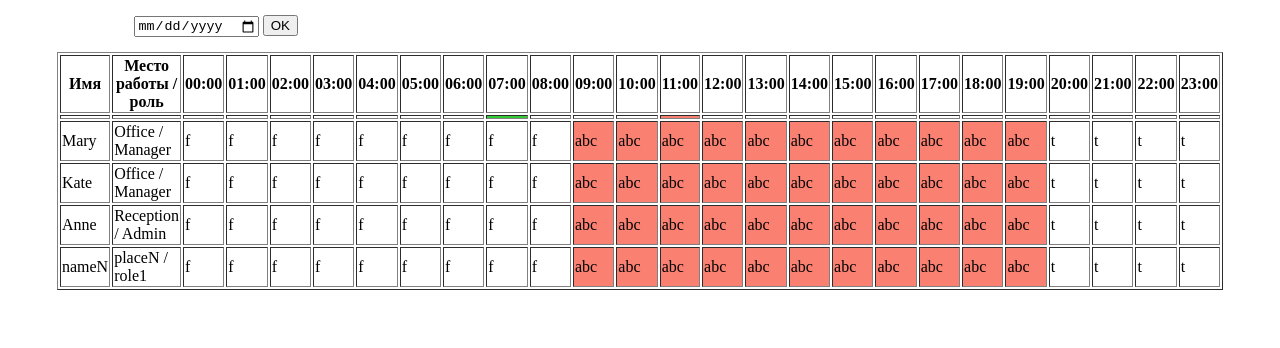
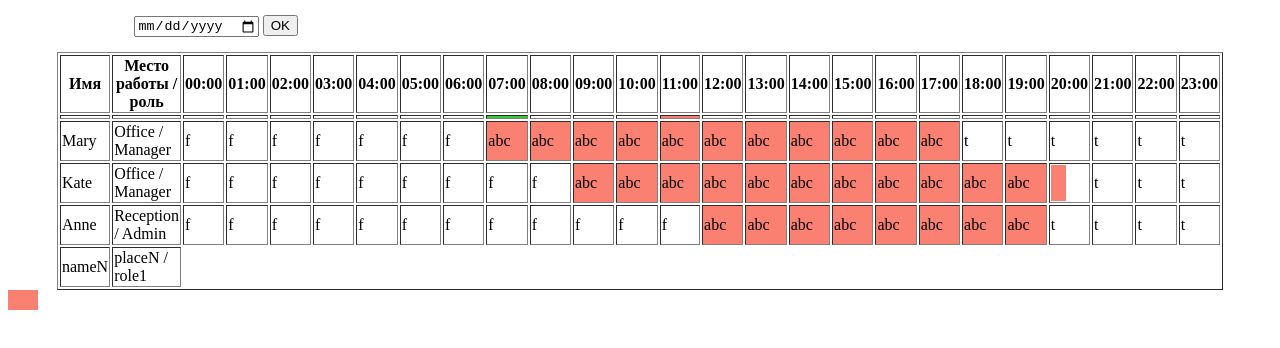
Before and after one commit to marinasmirnova2406/AllInstruments, a plain HTML site: page index.html in a window 1280 px wide. Drawn offline with nearby package versions, Linux system fonts and the light colour scheme.

Commit message:
Закончен вариант со случаем, когда минуты начального времени равны 00

```diff
--- a/index.html
+++ b/index.html
@@ -83,13 +83,8 @@
     </div><!-- main-container -->
 
 
-<script type="text/javascript">
-  var table = document.getElementById("timetable"); // Получаем ссылку на таблицу
-  var trs = t.getElementsByTagName("tr");
 
-
-  $("#timetable").append("<tr><td>TEST1</td><td>TEST2</td</tr>")
-</script>
+<div class="virtual" style="height: 20px; width: 30px;"></div>
 
 
 
--- a/scripts.js
+++ b/scripts.js
@@ -1,8 +1,8 @@
 
 let tests =  {
     virtual:[
-      ["Mary","Office","Manager","2019-11-04T08:30:00.000Z","2019-11-04T18:3000.000Z"],
-      ["Kate","Office","Manager","2019-11-04T09:00:00.000Z","2019-11-04T20:0000.000Z"],
+      ["Mary","Office","Manager","2019-11-04T07:00:00.000Z","2019-11-04T18:0000.000Z"],
+      ["Kate","Office","Manager","2019-11-04T09:00:00.000Z","2019-11-04T20:2500.000Z"],
       ["Anne","Reception","Admin","2019-11-04T12:00:00.000Z","2019-11-04T20:0000.000Z"],
       ["nameN","placeN","role1","datetime_fromN","datetime_toN"]
     ],
@@ -14,19 +14,28 @@ let tests =  {
     ]
   }
 
-  function theRow(string) {
+  function theRow(variant, string) {
+    if (variant == "virtual") {
+      var arrVariant = tests.virtual;
+      var colorClass = "virtual";
+    } if (variant == "actual") {
+      var arrVariant = tests.actual;
+      var colorClass = "actual";
+    };
+
+
     var timeTable = document.getElementById("timetable"); // Инициализируем таблицу
     var newRow = document.createElement("tr"); // Создаем новую строку
 
     // Создаем первую ячейку со значением "Имя"
-    var readName = tests.virtual[string][0];
+    var readName = arrVariant[string][0];
     var nameCell=document.createElement("td");
     nameCell.innerHTML = readName;
     newRow.appendChild(nameCell);
 
     // Создаем первую ячейку со значением "Расположение и роль"
-    var readPlase = tests.virtual[string][1];
-    var readRole = tests.virtual[string][2];
+    var readPlase = arrVariant[string][1];
+    var readRole = arrVariant[string][2];
     var placeRoleCell=document.createElement("td");
     placeRoleCell.innerHTML = readPlase + " / " + readRole;
     newRow.appendChild(placeRoleCell);
@@ -34,24 +43,9 @@ let tests =  {
     timeTable.appendChild(newRow);
 
 
-/*for (var i=0; i<2; i++) {
- var newCell=document.createElement("td");
- newCell.setAttribute('class', "virtual");
- ipCreator ++;
- newRow.appendChild(newCell);
-}*/
-
-
-var ipCreator = "0";
-//document.getElementById("tests").textContent = "Текст элемента р изменён";
-var myP = document.getElementById("td17");
-//получить HTML содержимое элемента, имеющего id="myP"
-myP.innerHTML;
-
-
-function timeHandler(string) {
-  let readStringF = tests.virtual[string][3];
-  let readStringT = tests.virtual[string][4];
+    function timeHandler(variant, string) {
+      let readStringF = variant[string][3];
+      let readStringT = variant[string][4];
       let timeFrom = {
         year: readStringF[0] + readStringF[1] + readStringF[2] + readStringF[3],
         month: readStringF[5] + readStringF[6],
@@ -70,11 +64,11 @@ function timeHandler(string) {
       if (timeFrom.minute == "00") {
         let differenceHour = timeTo.hour - timeFrom.hour;
 
-    // Добавляем ячейки "До рабочео времени"
+        // Добавляем ячейки "До рабочео времени", не отнимает 1, т.к. отсчет начинается с 00, а не с 01.
         for (var i = 0; i < timeFrom.hour ; i++) {
-      var nameCell=document.createElement("td");
-      nameCell.innerHTML = "f";
-      newRow.appendChild(nameCell);
+          var emptyCell=document.createElement("td");
+          emptyCell.innerHTML = "f";
+          newRow.appendChild(emptyCell);
         };
 
         // Добавляем ячейки "Рабочее время"
@@ -82,22 +76,39 @@ function timeHandler(string) {
           var readName = "abc";
           var colorCell=document.createElement("td");
           colorCell.innerHTML = readName;
-      colorCell.setAttribute('class', "virtual");
-
+          colorCell.setAttribute('class', colorClass);
           newRow.appendChild(colorCell);
         };
 
         // если минуты конечного времени 00
         if (timeTo.minute == "00") {
           for (var i = 0; i < 24 - timeTo.hour; i++) {
-        var nameCell=document.createElement("td");
-        nameCell.innerHTML = "t";
-        newRow.appendChild(nameCell);
+            var emptyCell=document.createElement("td");
+            emptyCell.innerHTML = "t";
+            newRow.appendChild(emptyCell);
           };
 
 
           // если минуты конечного времени не 00
         } else {
+          var partCell=document.createElement("td");
+          let percent = Math.round(timeTo.minute * 100 / 60);
+          partCell.innerHTML = '<div class="' + colorClass + '" style="height: 100%; width: ' + percent + '%;"></div>';
+          newRow.appendChild(partCell);
+
+          for (var i = 0; i < 23 - timeTo.hour; i++) {
+            var emptyCell=document.createElement("td");
+            emptyCell.innerHTML = "t";
+            newRow.appendChild(emptyCell);
+          };
+
+
+
+
+
+
+
+
           return "No.";
         }
 
@@ -113,17 +124,17 @@ function timeHandler(string) {
 
 
 
-timeHandler(1);
+timeHandler(arrVariant, string);
 //изменить HTML содержимое элемента, имеющего id="myP"
-//myP.innerHTML = timeHandler(1);
+//myP.innerHTML = differenceHour;
 
 
 }; // fun treRow
 
-   theRow(0);
-   theRow(1);
-   theRow(2);
-   theRow(3);
+   theRow("virtual", 0);
+   theRow("virtual", 1);
+   theRow("virtual", 2);
+   theRow("virtual", 3);
 
 
 
--- a/style.css
+++ b/style.css
@@ -10,3 +10,11 @@
 .actual {
   background: LimeGreen;
 }
+
+table {
+  height:100%;
+}
+
+table tr td {
+  height:100%;
+}
```
Lines whose indentation alone changed are shown as unchanged.
